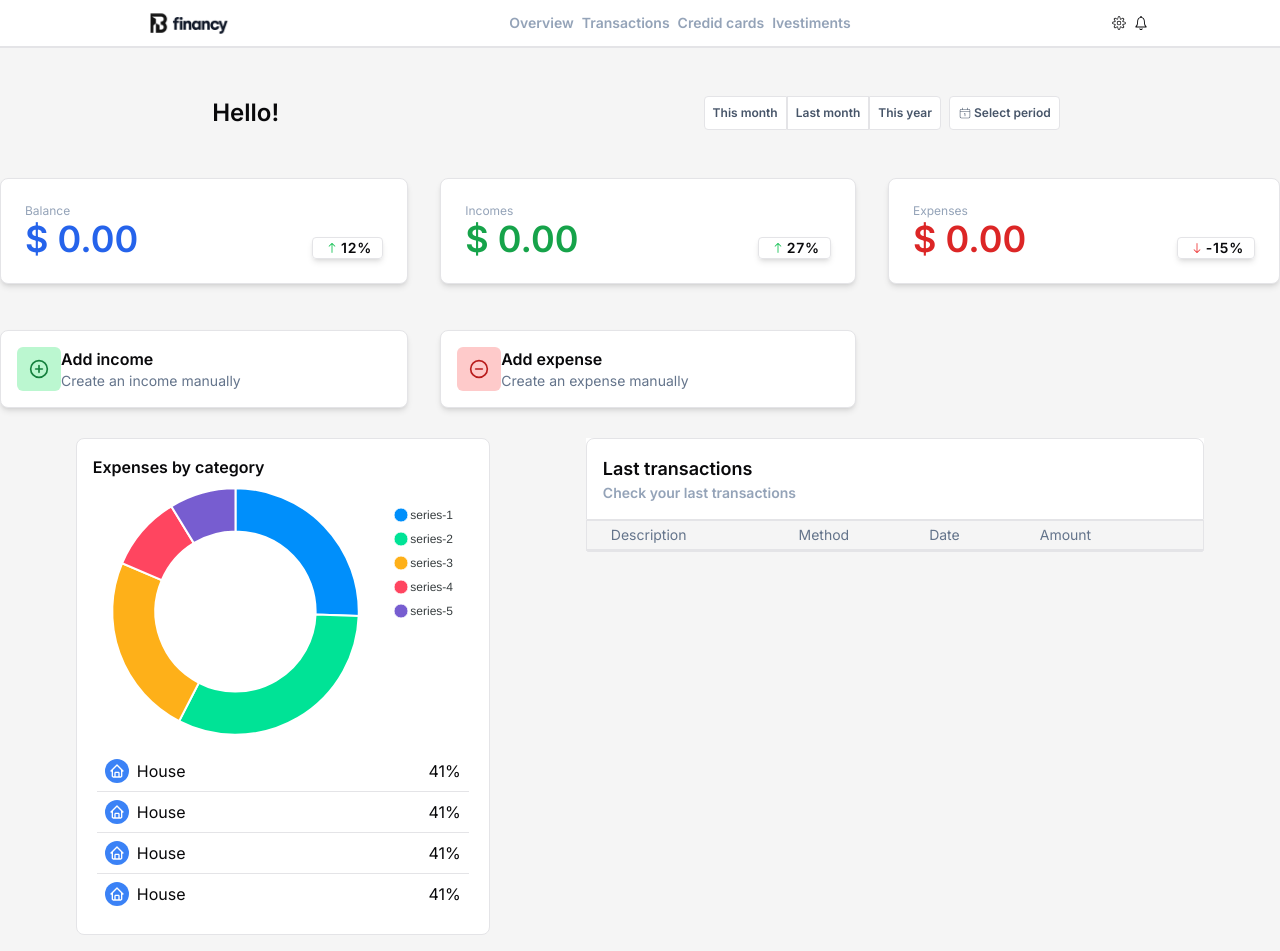
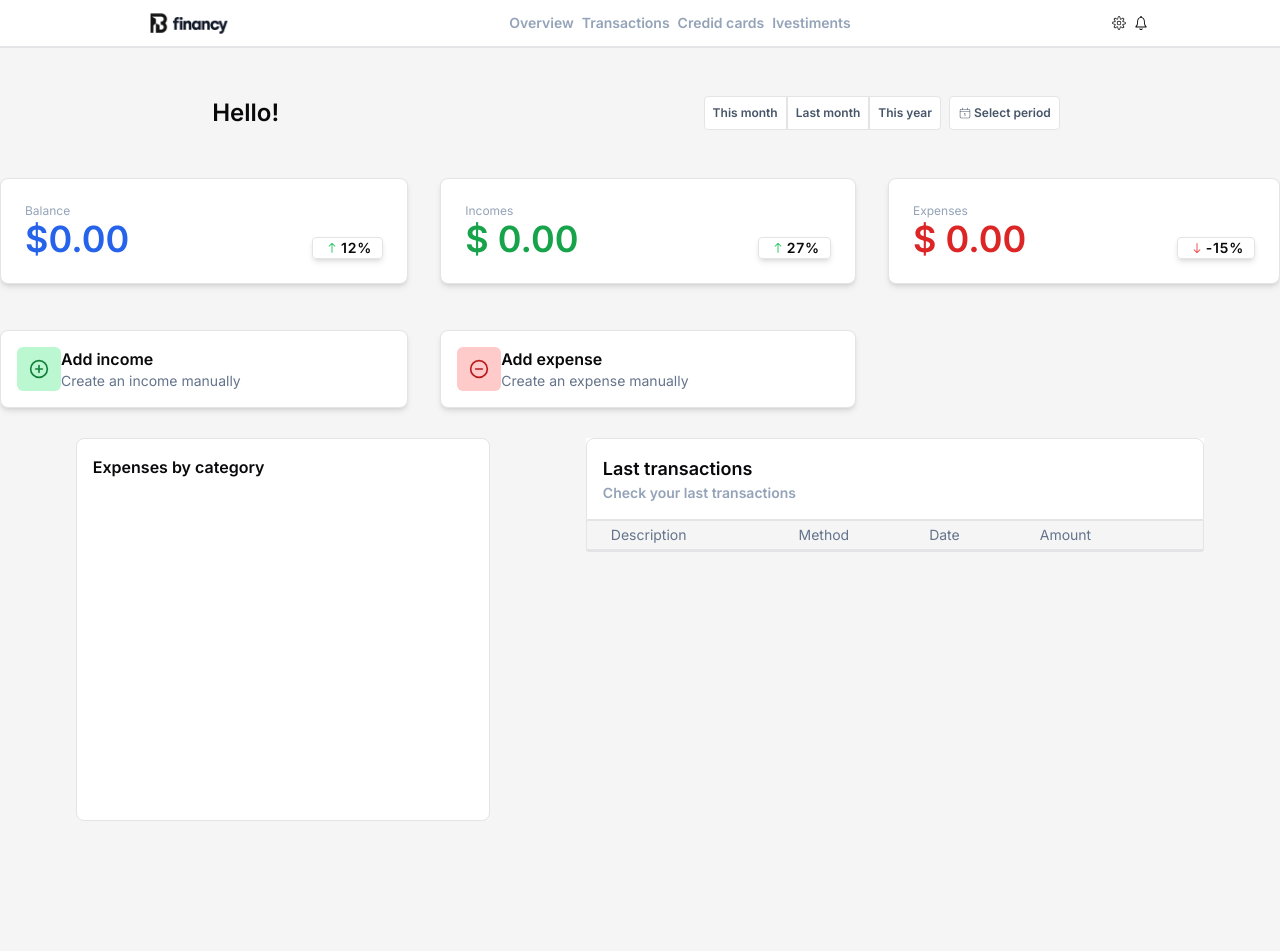
Before and after one commit to Pedroo07/B-Finances, a Next.js app: page / in a window 1280 px wide. After the commit the page ends 837 px from the top, so only its background shows below. Built offline with nearby package versions, Linux system fonts and the light colour scheme.

Commit message:
displaying data in the graph

```diff
--- a/app/components/main.tsx
+++ b/app/components/main.tsx
@@ -14,63 +14,50 @@ import { Income } from "../incomes"
 import TransactionItem from './transactions';
 
 
-const DonutChart: FC = () => {
-    const [chartData] = useState({
-        options: {
-            dataLabels: {
-                enabled: false
-            }
-        },
-        series: [44, 55, 41, 17, 15],
-        labels: ['A', 'B', 'C', 'D', 'E']
-    });
-    return (
-        <Chart options={chartData.options} series={chartData.series} type='donut' width={380} />
-    )
-}
+
 export const Main: FC = () => {
 
     const [text, setText] = useState('')
     const [method, setMethod] = useState('')
     const [price, setPrice] = useState(0)
     const [date, setDate] = useState('')
-    const sortItemByDate = (items : Income[]): Income[] => {
+    const sortItemByDate = (items: Income[]): Income[] => {
         return [...items].sort((a, b) => new Date(a.date).getTime() - new Date(b.date).getTime())
     }
     const [expense, setExpense] = useState<number>(() => {
-        try{
+        try {
             const expenseOnStorage = localStorage.getItem("expenses")
             return expenseOnStorage ? JSON.parse(expenseOnStorage) : 0
-        }catch (e) {
+        } catch (e) {
             console.error("error parsing 'expenses' from localStorage", e)
             return []
         }
     })
     const [income, setIncome] = useState<number>(() => {
-        try{
+        try {
             const incomeOnStorage = localStorage.getItem("incomes")
             return incomeOnStorage ? JSON.parse(incomeOnStorage) : 0
-        }catch (e) {
+        } catch (e) {
             console.error("error parsing 'incomes' from localStorage", e)
             return []
         }
     })
     const [balance, setBalance] = useState<number>(() => {
-        try{
+        try {
 
             const balanceOnStorage = localStorage.getItem("balances")
             return balanceOnStorage ? JSON.parse(balanceOnStorage) : 0
-        }catch (e) {
+        } catch (e) {
             console.error("error parsing 'balances' from localStorage", e)
             return []
         }
     })
     const [items, setItems] = useState<Income[]>(() => {
 
-        try{
+        try {
             const itemsOnStorage = localStorage.getItem("items")
             return itemsOnStorage ? JSON.parse(itemsOnStorage) : []
-        }catch (e) {
+        } catch (e) {
             console.error("error parsing 'items' from localStorage", e)
             return []
         }
@@ -160,7 +147,47 @@ export const Main: FC = () => {
         setMethod('')
         setDate('')
         localStorage.setItem("items", JSON.stringify(sortedItems))
+    }
+    function separateAmountByMethod(items: Income[]) {
+        const totalExpenses = items.filter(item => item.amount < 0).reduce((acc, item) => acc + Math.abs(item.amount) , 0)
+        const expensesByMethod: Record<string, number> = {}
+        items.forEach((item) => {
+            if (item.amount < 0) {
+                if (!expensesByMethod[item.method]) {
+                    expensesByMethod[item.method] = 0
+                }
+                expensesByMethod[item.method] += item.amount
+            }
+        })
 
+        const chartData = Object.entries(expensesByMethod).map(([method, value]) => ({
+            method,
+            value
+        }))
+
+       const percentageData = Object.entries(expensesByMethod).map(([method, value]) => ({
+        method,
+        value: (value / totalExpenses) * 100
+    }))
+        return {chartData, percentageData}
+
+    }
+    const results = separateAmountByMethod(items)
+    console.log(results)
+    const DonutChart: FC = () => {
+        const [chartData] = useState({
+            options: {
+                labels: results.chartData.map((item) => item.method),
+                dataLabels: {
+                    enabled: false
+                },
+            },
+            series: results.chartData.map((item) => Math.abs(item.value))
+
+        });
+        return (
+            <Chart options={chartData.options} series={chartData.series} type='donut' width={380} />
+        )
     }
 
     return (
@@ -180,7 +207,7 @@ export const Main: FC = () => {
                     <div className='bg-white flex justify-between p-6 rounded-lg border items-end shadow-md'>
                         <div>
                             <p className='text-xs text-slate-400'>Balance</p>
-                            <h2 className='text-4xl font-semibold text-blue-600'>$ {balance.toFixed(2)}</h2>
+                            <h2 className='text-4xl font-semibold text-blue-600'>${balance.toFixed(2)}</h2>
                         </div>
                         <div className='border flex items-center text-center rounded-sm max-h-3 p-2.5 font-semibold tracking-wider shadow-md'>
                             <p className='text-sm flex items-center'><IoIosArrowRoundUp className='text-green-500 text-lg' />12%</p>
@@ -299,22 +326,13 @@ export const Main: FC = () => {
                     </div>
                     <div>
                         <ul className='divide-y p-1'>
-                            <li className='flex justify-between items-center p-2'>
-                                <p className='flex items-center gap-2'><BiHome className='size-6 bg-blue-500 rounded-xl fill-white p-1' />House</p>
-                                <p>41%</p>
-                            </li>
-                            <li className='flex justify-between items-center p-2'>
-                                <p className='flex items-center gap-2'><BiHome className='size-6 bg-blue-500 rounded-xl fill-white p-1' />House</p>
-                                <p>41%</p>
-                            </li>
-                            <li className='flex justify-between items-center p-2'>
-                                <p className='flex items-center gap-2'><BiHome className='size-6 bg-blue-500 rounded-xl fill-white p-1' />House</p>
-                                <p>41%</p>
-                            </li>
-                            <li className='flex justify-between items-center p-2'>
-                                <p className='flex items-center gap-2'><BiHome className='size-6 bg-blue-500 rounded-xl fill-white p-1' />House</p>
-                                <p>41%</p>
-                            </li>
+                            {results.percentageData.map((item, index) => (
+                                <li className='flex justify-between items-center p-2' key={index}>
+                                    <p className='flex items-center gap-2 capitalize' ><BiHome className='size-6 bg-blue-500 rounded-xl fill-white p-1' />{item.method}</p>
+                                    <p>{(Math.abs(item.value)).toFixed(2)}%</p>
+                                </li>
+                            ))}
+
                         </ul>
                     </div>
                 </section>
```
